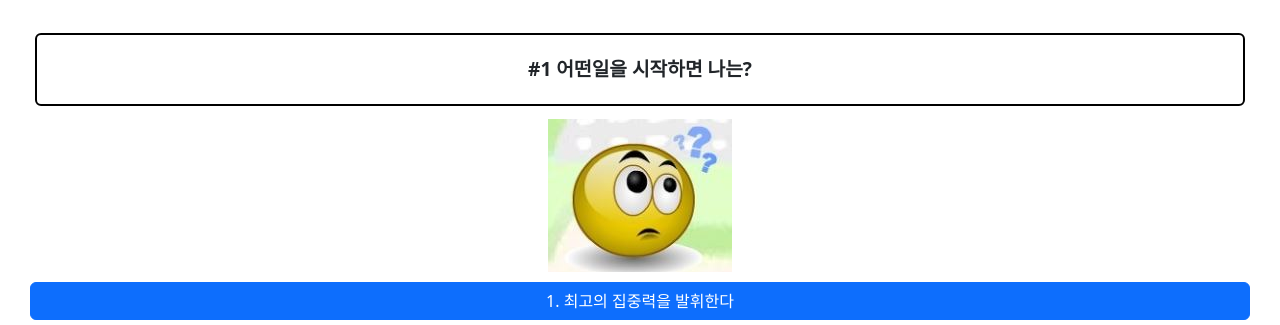
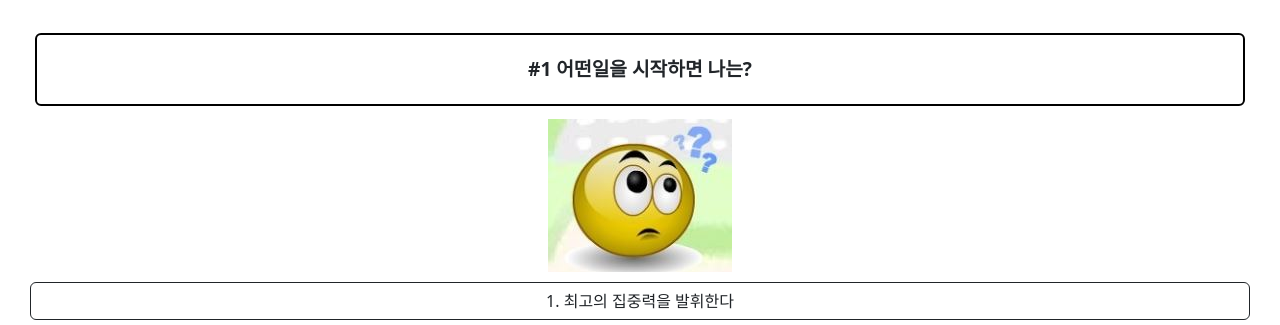
Before and after one commit to jinhuyk/questionLikeAnimeProject-JavaScript, a plain HTML site: page index.html in a window 1280 px wide. Both pictures are taken after a click on the button "테스트 시작". Shown: the part 467-792 px from the top of the page. Drawn offline with nearby package versions, Linux system fonts and the light colour scheme.

Commit message:
data update

```diff
--- a/index.html
+++ b/index.html
@@ -40,7 +40,7 @@
 
 
             </div>
-            <div class="progress">
+            <div class="progress" style="margin-top: 10px;">
               <div class="progress-bar pbb" role="progressbar" style="width: 0%" aria-valuenow="0" aria-valuemin="0" aria-valuemax="100"></div>
             </div>
             <p style="font-size:small; ">한번 누르면 뒤로 되돌릴 수 없어요! 잘못 눌렀다면? 새로고침을 눌러 다시 진행해주세요!</p>
@@ -78,7 +78,7 @@
         </div>
         <button
           type="button"
-          class="btn btn-primary btn-lg start-btn"
+          class="btn btn-outline-success btn-lg start-btn"
           onclick="Start_qna()"
         >
           테스트 시작
--- a/js/data.js
+++ b/js/data.js
@@ -3,10 +3,10 @@ let list = [
         qt:"#1 어떤일을 시작하면 나는?",
         ans: [
             {
-                ans:'1. 최고의 집중력을 발휘한다', score:[1,9,13,15]
+                ans:'1. 최고의 집중력을 발휘한다', score:[1,9,13,15,12]
             },
             {
-                ans:'2. 어느 정도 최선을 다 하려고 한다', score:[4,16,7]
+                ans:'2. 어느 정도 최선을 다 하려고 한다', score:[4,16,7,3,6,11,14,15,2,7,8,10]
             },
             {
                 ans:'3. 나중에 하면 되겠지~ 라고 생각한다', score:[5]
@@ -17,10 +17,10 @@ let list = [
         qt:"#2 다른 사람들이 말하길 나는?",
         ans: [
             {
-                ans:'1. 에너지가 넘친다', score:[3,4,6,8,9,11,13]
+                ans:'1. 에너지가 넘친다', score:[3,4,6,8,9,11,13,7,11]
             },
             {
-                ans:'2. 조용하고 차분하다', score:[15,1,14]
+                ans:'2. 조용하고 차분하다', score:[15,1,14,2,10,12,16]
             },
             {
                 ans:'3. 산만하고 주의성이 부족하다', score:[3,4,5]
@@ -31,13 +31,13 @@ let list = [
         qt:"#3 만약 전쟁이 난다면 나는?",
         ans: [
             {
-                ans:'1. 누구보다 먼저 적진 앞에서 싸울것이다', score:[2,3,9,13]
+                ans:'1. 누구보다 먼저 적진 앞에서 싸울것이다', score:[2,3,9,13,6,8]
             },
             {
-                ans:'2. 전쟁에 도움될만한 정보들을 찾아준다', score:[16,15,12,11,7,5,1]
+                ans:'2. 전쟁에 도움될만한 정보들을 찾아준다', score:[16,15,7,5,1]
             },
             {
-                ans:'3. 튄다', score:[11,12,10]
+                ans:'3. 튄다', score:[10,4,11,12]
             }
         ]
     },
@@ -45,13 +45,13 @@ let list = [
         qt:"#4 마을에 축제가 일어났습니다 나는?",
         ans: [
             {
-                ans:'1. 사람들 앞에서 춤을 출것이다', score:[3,6,8,9,11,12]
+                ans:'1. 사람들 앞에서 춤을 출것이다', score:[6,8,9,11,13]
             },
             {
-                ans:'2. 축제의 다양한 즐길거리를 즐긴다', score:[1,2,4,5,16,15]
+                ans:'2. 축제의 다양한 즐길거리를 즐긴다', score:[1,2,4,5,16,15,3,7]
             },
             {
-                ans:'3. 사람들이 즐기는 것을 구경한다', score:[14]
+                ans:'3. 사람들이 즐기는 것을 구경한다', score:[14,10,12]
             }
         ]
     },
@@ -59,13 +59,13 @@ let list = [
         qt:"#5 새학기가 되었을때 나는?",
         ans: [
             {
-                ans:'1. 친구에게 다가가 말을 건다', score:[13,3,4,8,6]
+                ans:'1. 친구에게 다가가 말을 건다', score:[13,3,4,8,6,9]
             },
             {
-                ans:'2. 친구가 말걸어 줄 수 있게 관심을 끈다', score:[1,2,5,7,10]
+                ans:'2. 친구가 말걸어 줄 수 있게 관심을 끈다', score:[1,2,5,7,11,16]
             },
             {
-                ans:'3. 조용히 지낸다', score:[15,14,10]
+                ans:'3. 조용히 지낸다', score:[15,14,10,12]
             }
         ]
     },
@@ -76,7 +76,7 @@ let list = [
                 ans:'1. 나 혼자 사용한다', score:[11,10]
             },
             {
-                ans:'2. 친한 사람들을 데려온다', score:[3,5,16,13,6,4]
+                ans:'2. 친한 사람들을 데려온다', score:[3,5,16,13,6,4,7,8,9,14,16]
             },
             {
                 ans:'3. 미래에 도움이 될말한 사람을 데려온다', score:[1,12,15,2]
@@ -87,13 +87,13 @@ let list = [
         qt:"#7 상대방이 잘못을 했을때 나는?",
         ans: [
             {
-                ans:'1. 바로 화를 내며 혼을 낸다', score:[1,2,9,13,12,11,6]
+                ans:'1. 바로 화를 내며 혼을 낸다', score:[1,2,9,13,12,11,6,3,7]
             },
             {
-                ans:'2. 잘못에 대해 토론한다', score:[15,16,8]
+                ans:'2. 잘못에 대해 생각한다', score:[15,16]
             },
             {
-                ans:'3. 아무말 못하고 지나간다', score:[10,14,5]
+                ans:'3. 아무말 못하고 지나간다', score:[10,14,5,4]
             }
         ]
     },
@@ -101,13 +101,13 @@ let list = [
         qt:"#8 한가지 일을 할때 나는?",
         ans: [
             {
-                ans:'1. 주변을 잘 살피지 못한다', score:[1,6,7,9,13]
+                ans:'1. 집중하느라 주변에 신경쓰지 않는다', score:[1,6,7,9,13]
             },
             {
-                ans:'2. 주변에 관심을 많이 가진다', score:[3,4,5,8,12,11]
+                ans:'2. 주변에 관심을 많이 가진다', score:[3,4,5,8,11,2,10,14,15,16]
             },
             {
-                ans:'3. 다른일도 하고 싶어진다', score:[12]
+                ans:'3. 다른일이 하고 싶어진다', score:[12]
             }
         ]
     },
@@ -115,13 +115,13 @@ let list = [
         qt:"#9 길가에 누군가 쓰러져있다 나는?",
         ans: [
             {
-                ans:'1. 도움을 요청한다', score:[1,2,16,15,14]
+                ans:'1. 도움을 요청한다', score:[1,2,16,15,14,3,6,13]
             },
             {
-                ans:'2. 주변 사람을 데려온다', score:[7,11]
+                ans:'2. 주변 사람을 데려온다', score:[7,11,5,8,9]
             },
             {
-                ans:'3. 지나간다', score:[12,10]
+                ans:'3. 지나가거나 도망친다', score:[12,10,4]
             }
         ]
     },
@@ -135,21 +135,64 @@ let list = [
                 ans:'2. 영화 내용에 대해서 생각한다', score:[1]
             },
             {
-                ans:'3. 영화를 본 후 무엇을 할지 생각한다', score:[12,11]
+                ans:'3. 영화를 본 후 무엇을 할지 생각한다', score:[12,11,6,9]
             }
         ]
     },
     {
-        qt:"#10 슬픈 영화를 봤습니다 나는?",
+        qt:"#11 재난상황입니다 나는?",
         ans: [
             {
-                ans:'1. 눈물을 흘린다', score:[2,3,4,5,7,8,10,14,15,16]
+                ans:'1. 앞장서서 이 상황을 극복한다', score:[1,2,3,5,7,13,9]
             },
             {
-                ans:'2. 영화 내용에 대해서 생각한다', score:[1]
+                ans:'2. 최대한 많은 사람들을 도와준다', score:[1,4,5,8,14,15,16]
             },
             {
-                ans:'3. 영화를 본 후 무엇을 할지 생각한다', score:[12,11]
+                ans:'3. 내 살길을 찾아본다', score:[12,11,10]
+            }
+        ]
+    },
+    {
+        qt:"#12 내가 생각하기에 나는?",
+        ans: [
+            {
+                ans:'1. 천재이다', score:[1,7,11,12]
+            },
+            {
+                ans:'2. 엄마같은 존재이다', score:[2,14,15,16]
+            },
+            {
+                ans:'3. 아직도 애같다', score:[3,4,5,6,8,9,10,13]
+            }
+        ]
+    },
+    {
+        qt:"#13 집에 혼자있으면 나는?",
+        ans: [
+            {
+                ans:'1. 가만히 있는다', score:[10,14,15]
+            },
+            {
+                ans:'2. 뭐라도 해본다', score:[1,3,4,6,8,9,11,13]
+            },
+            {
+                ans:'3. 자유를 즐긴다', score:[2,5,12,7,16]
+            }
+        ]
+    }
+    ,
+    {
+        qt:"#14 컴퓨터가 고장이 났습니다 나는?",
+        ans: [
+            {
+                ans:'1. 그냥 버린다', score:[3,4,6,9]
+            },
+            {
+                ans:'2. 고쳐본다', score:[2,7,11,12,14,15,16]
+            },
+            {
+                ans:'3. 도움을 요청한다', score:[1,5,8,10,13]
             }
         ]
     }
--- a/js/main.js
+++ b/js/main.js
@@ -66,7 +66,7 @@ function Qna(number){
         var stbtn=""
         for(let i = 0;i<3;i++){
 
-            var ans_btn = '<button id="ansbtn" class="btn btn-primary " type="button">{}</button>'
+            var ans_btn = '<button id="ansbtn" class="btn btn-outline-dark " type="button">{}</button>'
             ans_btn = ans_btn.replace('{}',list[number].ans[i].ans)
             stbtn = stbtn + ans_btn+'\n'
         }
```
